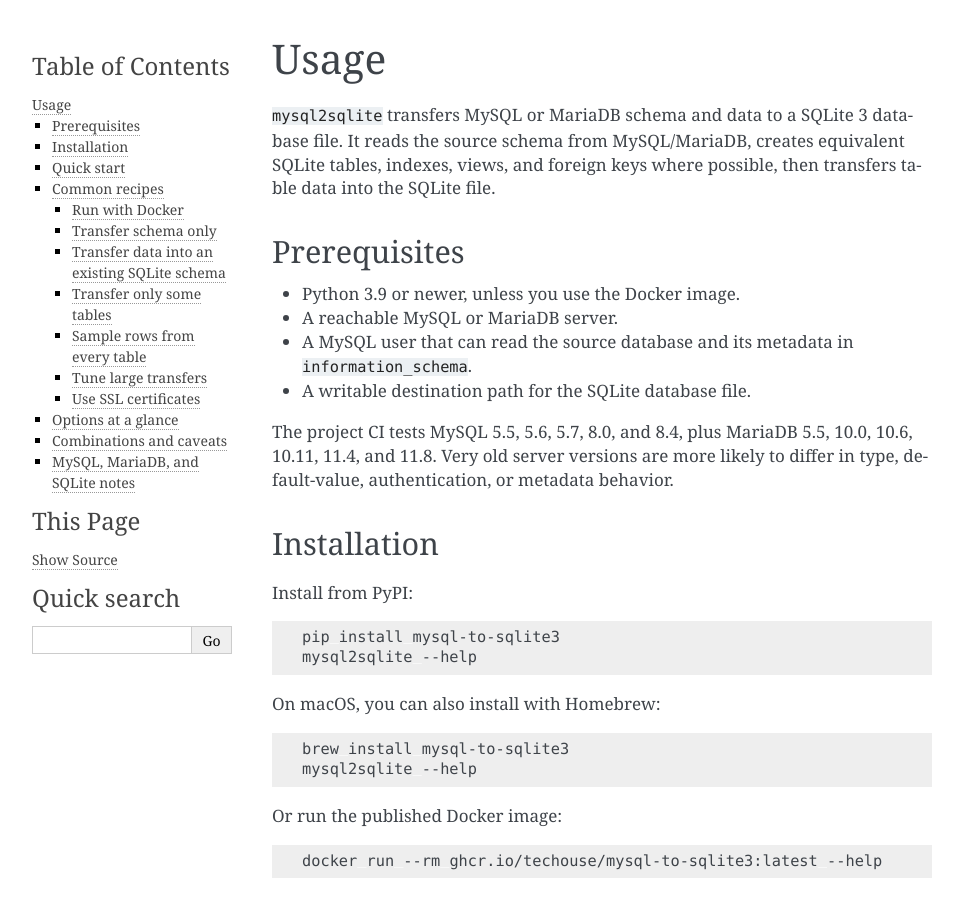
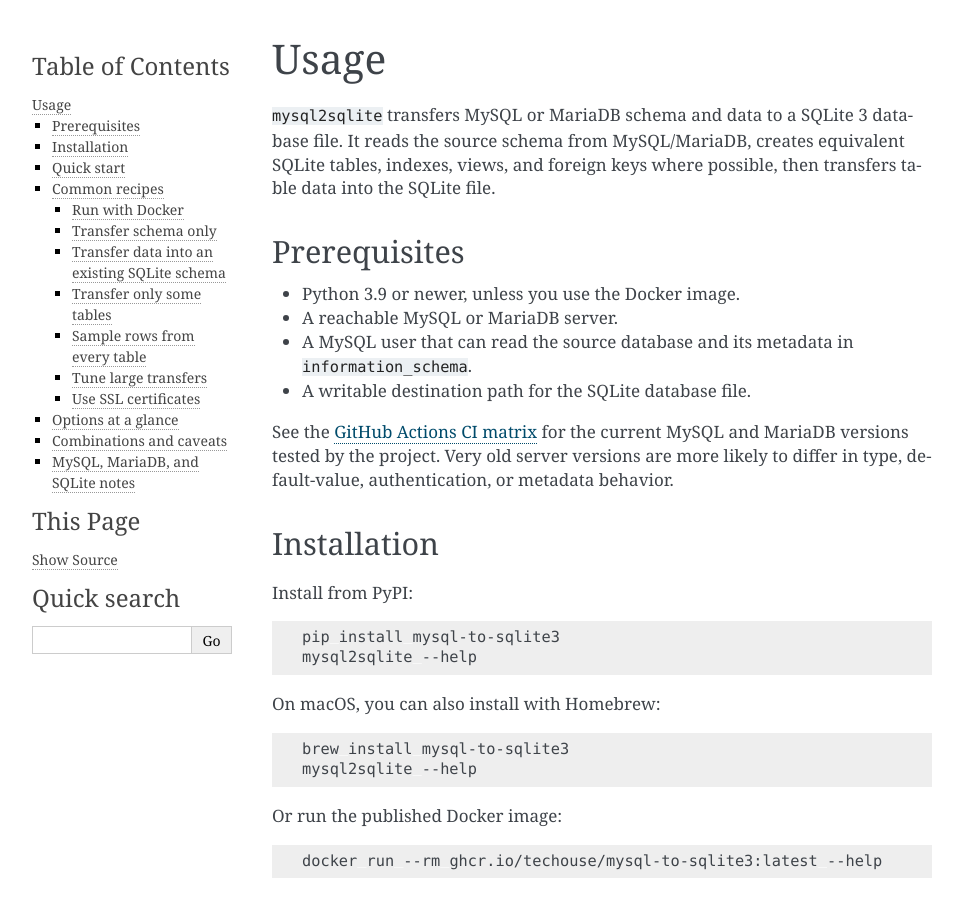
Before and after one commit to techouse/mysql-to-sqlite3, a Sphinx documentation site: the page built from docs/README.rst, in a window 1280 px wide and 900 px high. Shown: the whole window, without its empty margins (148-1111 px from the left). Built offline with Sphinx 7.4.7, drawn with Linux system fonts in a browser that asks for light colours.

Commit message:
:memo: update documentation to reference GitHub Actions CI matrix for tested MySQL and MariaDB versions

```diff
--- a/docs/README.rst
+++ b/docs/README.rst
@@ -15,9 +15,11 @@
   ``information_schema``.
 - A writable destination path for the SQLite database file.
 
-The project CI tests MySQL 5.5, 5.6, 5.7, 8.0, and 8.4, plus MariaDB 5.5,
-10.0, 10.6, 10.11, 11.4, and 11.8. Very old server versions are more likely to
-differ in type, default-value, authentication, or metadata behavior.
+See the `GitHub Actions CI matrix
+<https://github.com/techouse/mysql-to-sqlite3/blob/master/.github/workflows/test.yml>`__
+for the current MySQL and MariaDB versions tested by the project. Very old
+server versions are more likely to differ in type, default-value,
+authentication, or metadata behavior.
 
 Installation
 ^^^^^^^^^^^^
--- a/docs/index.rst
+++ b/docs/index.rst
@@ -28,8 +28,9 @@
 Tested Databases
 ----------------
 
-The CI matrix tests MySQL 5.5, 5.6, 5.7, 8.0, and 8.4, plus MariaDB 5.5,
-10.0, 10.6, 10.11, 11.4, and 11.8.
+See the `GitHub Actions CI matrix
+<https://github.com/techouse/mysql-to-sqlite3/blob/master/.github/workflows/test.yml>`__
+for the current MySQL and MariaDB versions tested by the project.
 
 Common Tasks
 ------------
```
Also changed, not shown: AGENTS.md (+2 -2 lines), README.md (+4 -2 lines), skills/mysql-to-sqlite3/SKILL.md (+1 -1 lines).
